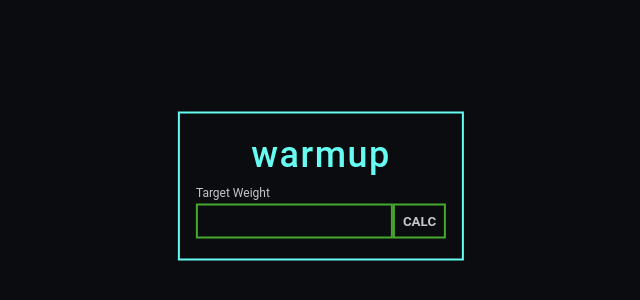
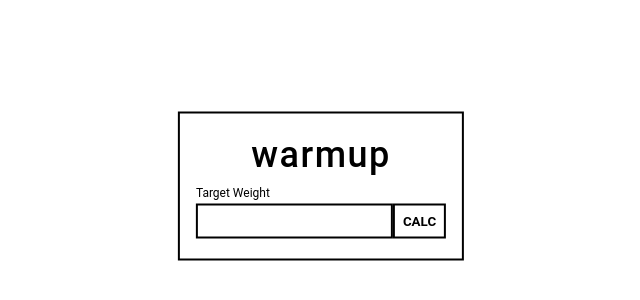
Before and after one commit to mbchoa/warmup, a React (Create React App) app: page / in a window 1280 px wide. Shown: the part 214-514 px from the top of the page, without its empty margins (319-959 px from the left). Built offline with nearby package versions, Linux system fonts and the light colour scheme; the HTML template or start-up script is replaced by a standard one; a web font is replaced by a local one.

Commit message:
Update colors to black/white for now

```diff
--- a/src/styles/_App.scss
+++ b/src/styles/_App.scss
@@ -1,12 +1,11 @@
 .app {
-  background-color: $black;
-  color: $primary-teal;
+  color: black;
   font-family: $sans-serif;
   height: 100%;
   position: relative;
 
   &__content {
-    border: 2px solid $primary-teal;
+    border: 2px solid black;
     padding: 20px 16px;
     position: absolute;
     top: 50%;
--- a/src/styles/_colors.scss
+++ b/src/styles/_colors.scss
@@ -1,4 +1,5 @@
-$black: #0b0c10;
-$grey: #c5c6c7;
-$primary-teal: #66fcf1;
-$secondary-teal: #45a92e;
+$grey: black;
+$primary: black;
+$secondary: black;
+$primary-text: black;
+$secondary-text: white;
--- a/src/styles/_warmup-input.scss
+++ b/src/styles/_warmup-input.scss
@@ -22,7 +22,7 @@
 
   &__input {
     color: $grey;
-    border: 2px solid $secondary-teal;
+    border: 2px solid $secondary;
     background-color: transparent;
     height: 15px;
     outline: none;
@@ -39,19 +39,19 @@
   }
 
   &__button {
-    border: 2px solid $secondary-teal;
+    border: 2px solid $secondary;
     background-color: transparent;
     color: $grey;
   }
 
   &__secondary-button {
-    border: 2px solid $secondary-teal;
-    background-color: $secondary-teal;
-    color: $black;
+    border: 2px solid $secondary;
+    background-color: $secondary;
+    color: $secondary-text;
   }
 
   &__divider {
-    border: 1px solid $primary-teal;
+    border: 1px solid $primary;
     margin: 20px 0;
   }
 }
```
